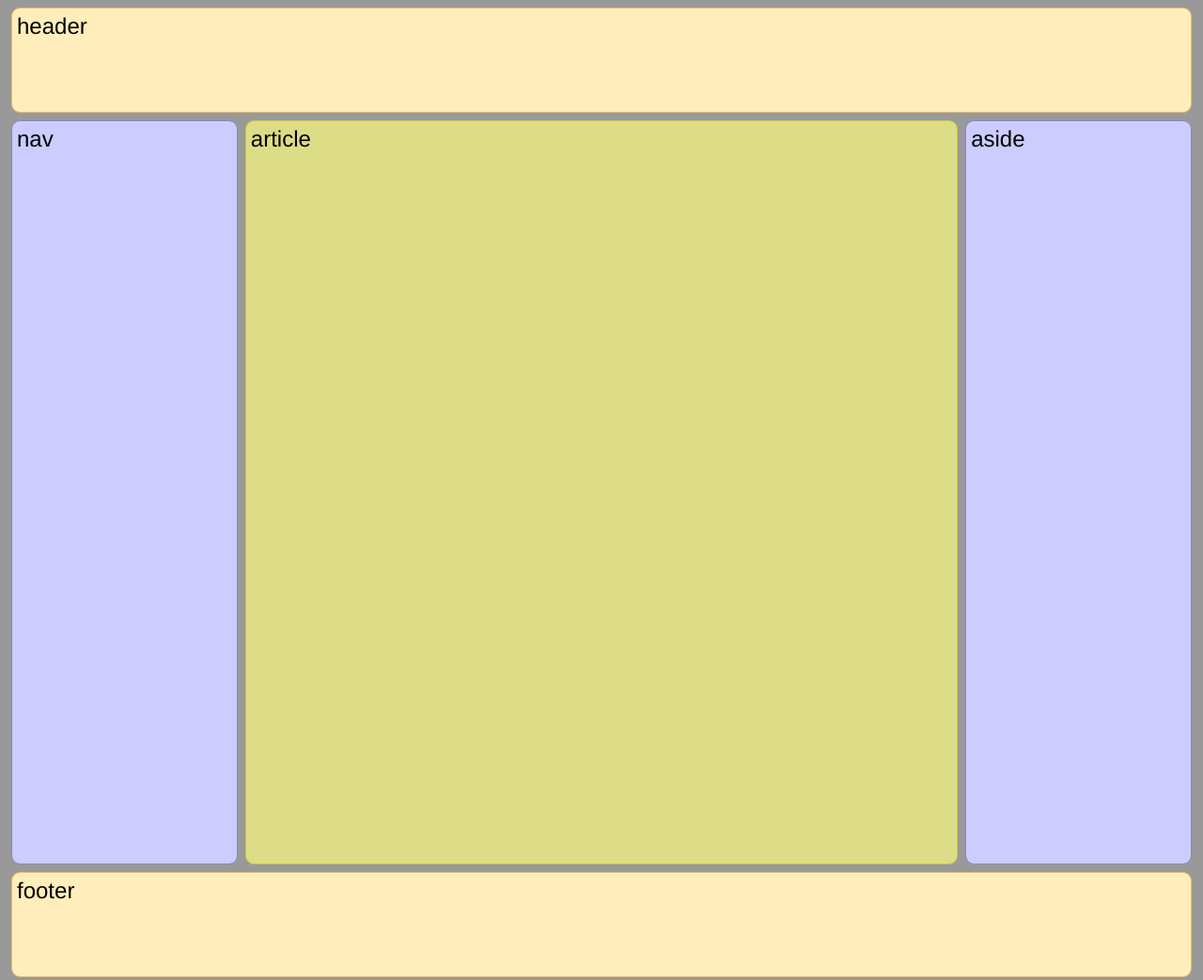
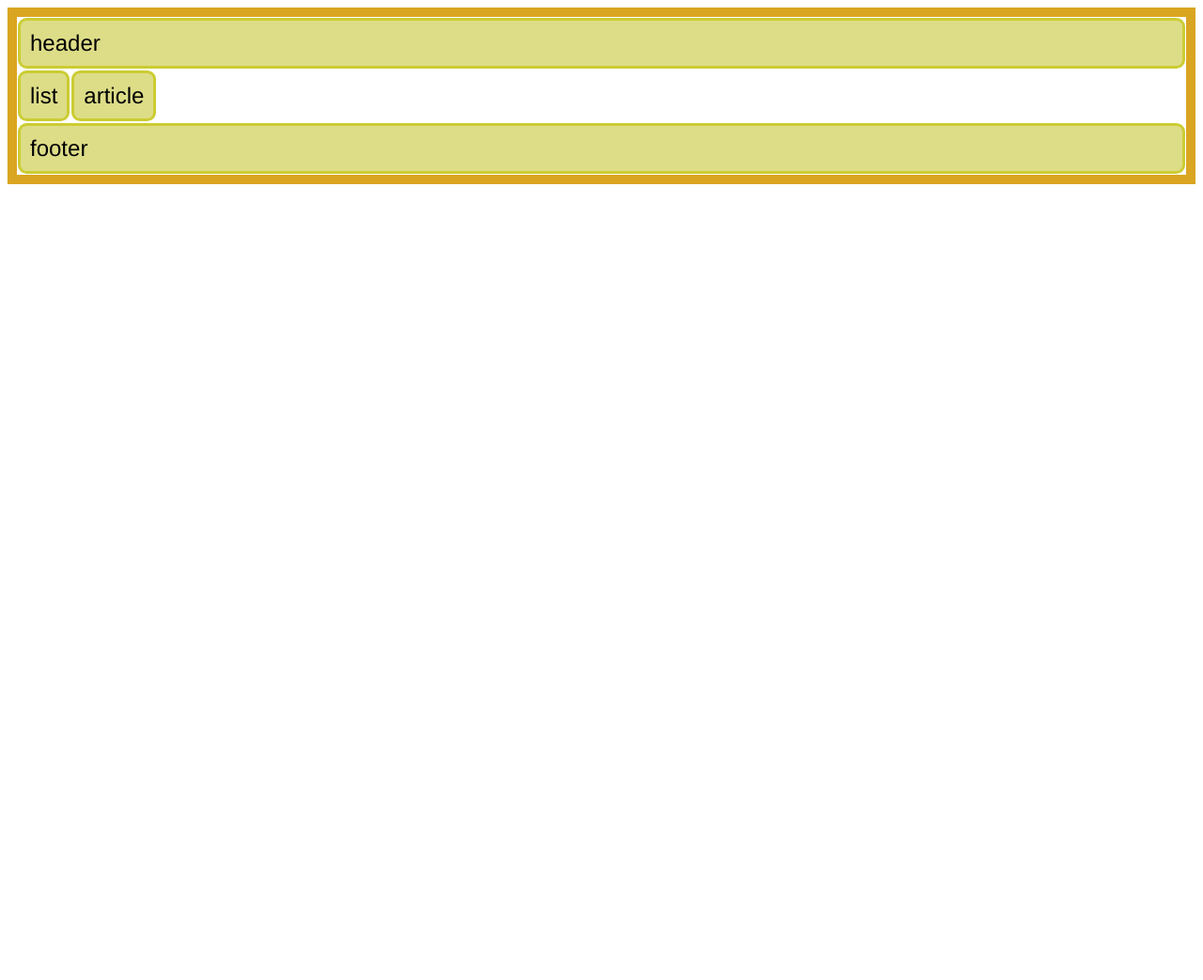
Before and after one commit to richb-hanover/TestMyInternet, a website: page index.html in a window 1280 px wide. Shown: the whole page at 94% size. After the commit the page ends 800 px from the top, so only its background shows below. Drawn offline with Linux system fonts and the light colour scheme; files that its build step writes are made by us from their sources.

Commit message:
Factored out css file from index.html; added a few things to .gitignore; added package.json and gulpfile.js

```diff
--- /dev/null
+++ b/css/flex.css
@@ -0,0 +1,91 @@
+
+body {
+    font: 24px Helvetica;
+    /*background: #999999;*/
+}
+
+#wrapper {
+    display: flex;
+    border: 10px solid goldenrod;
+    flex-direction: column;
+}
+
+#main {
+    display: flex;
+    flex-direction: row;
+}
+
+.fitem {
+    border: 3px solid #cccc33;
+    border-radius: 7pt;
+    background: #dddd88;
+    margin: 1px;
+    padding:10px;
+
+
+}
+/*#main > article {*/
+    /*margin: 4px;*/
+    /*padding: 5px;*/
+    /*border: 1px solid #cccc33;*/
+    /*border-radius: 7pt;*/
+    /*background: #dddd88;*/
+    /*-webkit-flex: 3 1 60%;*/
+    /*flex: 3 1 60%;*/
+    /*-webkit-order: 2;*/
+    /*order: 2;*/
+/*}*/
+
+/*#main > nav {*/
+    /*margin: 4px;*/
+    /*padding: 5px;*/
+    /*border: 1px solid #8888bb;*/
+    /*border-radius: 7pt;*/
+    /*background: #ccccff;*/
+    /*-webkit-flex: 1 6 20%;*/
+    /*flex: 1 6 20%;*/
+    /*-webkit-order: 1;*/
+    /*order: 1;*/
+/*}*/
+
+/*#main > aside {*/
+    /*margin: 4px;*/
+    /*padding: 5px;*/
+    /*border: 1px solid #8888bb;*/
+    /*border-radius: 7pt;*/
+    /*background: #ccccff;*/
+    /*-webkit-flex: 1 6 20%;*/
+    /*flex: 1 6 20%;*/
+    /*-webkit-order: 3;*/
+    /*order: 3;*/
+/*}*/
+
+/*header, footer {*/
+    /*display: block;*/
+    /*margin: 4px;*/
+    /*padding: 5px;*/
+    /*min-height: 100px;*/
+    /*border: 1px solid #eebb55;*/
+    /*border-radius: 7pt;*/
+    /*background: #ffeebb;*/
+/*}*/
+
+/* Too narrow to support three columns */
+@media all and (max-width: 640px) {
+
+    #main, #page {
+        -webkit-flex-flow: column;
+        flex-direction: column;
+    }
+
+    #main > article, #main > nav, #main > aside {
+        /* Return them to document order */
+        -webkit-order: 0;
+        order: 0;
+    }
+
+    #main > nav, #main > aside, header, footer {
+        min-height: 50px;
+        max-height: 50px;
+    }
+}
--- a/index.html
+++ b/index.html
@@ -1,99 +1,18 @@
 <!DOCTYPE html>
 <html lang="en">
 <head>
-    <style>
-
-        body {
-            font: 24px Helvetica;
-            background: #999999;
-        }
-
-        #main {
-            min-height: 800px;
-            margin: 0px;
-            padding: 0px;
-            display: -webkit-flex;
-            display:         flex;
-            -webkit-flex-flow: row;
-            flex-flow: row;
-        }
-
-        #main > article {
-            margin: 4px;
-            padding: 5px;
-            border: 1px solid #cccc33;
-            border-radius: 7pt;
-            background: #dddd88;
-            -webkit-flex: 3 1 60%;
-            flex: 3 1 60%;
-            -webkit-order: 2;
-            order: 2;
-        }
-
-        #main > nav {
-            margin: 4px;
-            padding: 5px;
-            border: 1px solid #8888bb;
-            border-radius: 7pt;
-            background: #ccccff;
-            -webkit-flex: 1 6 20%;
-            flex: 1 6 20%;
-            -webkit-order: 1;
-            order: 1;
-        }
-
-        #main > aside {
-            margin: 4px;
-            padding: 5px;
-            border: 1px solid #8888bb;
-            border-radius: 7pt;
-            background: #ccccff;
-            -webkit-flex: 1 6 20%;
-            flex: 1 6 20%;
-            -webkit-order: 3;
-            order: 3;
-        }
-
-        header, footer {
-            display: block;
-            margin: 4px;
-            padding: 5px;
-            min-height: 100px;
-            border: 1px solid #eebb55;
-            border-radius: 7pt;
-            background: #ffeebb;
-        }
-
-        /* Too narrow to support three columns */
-        @media all and (max-width: 640px) {
-
-            #main, #page {
-                -webkit-flex-flow: column;
-                flex-direction: column;
-            }
-
-            #main > article, #main > nav, #main > aside {
-                /* Return them to document order */
-                -webkit-order: 0;
-                order: 0;
-            }
-
-            #main > nav, #main > aside, header, footer {
-                min-height: 50px;
-                max-height: 50px;
-            }
-        }
-
-    </style>
+    <link rel="stylesheet" type="text/css" href="build/flex.css">
 </head>
 <body>
-<header>header</header>
-<div id='main'>
-    <article>article</article>
-    <nav>nav</nav>
-    <aside>aside</aside>
+<div id="wrapper">
+    <header class="fitem">header</header>
+    <div id='main'>
+        <nav class="fitem">list</nav>
+        <article class="fitem">article</article>
+        <!-- <aside class="fitem">aside</aside> -->
+    </div>
+    <footer class="fitem">footer</footer>
 </div>
-<footer>footer</footer>
 </body>
 </html>
 <!--
```
Also changed, not shown: gulpfile.js (added, +14 -0 lines), package.json (added, +15 -0 lines), 1 other file.
